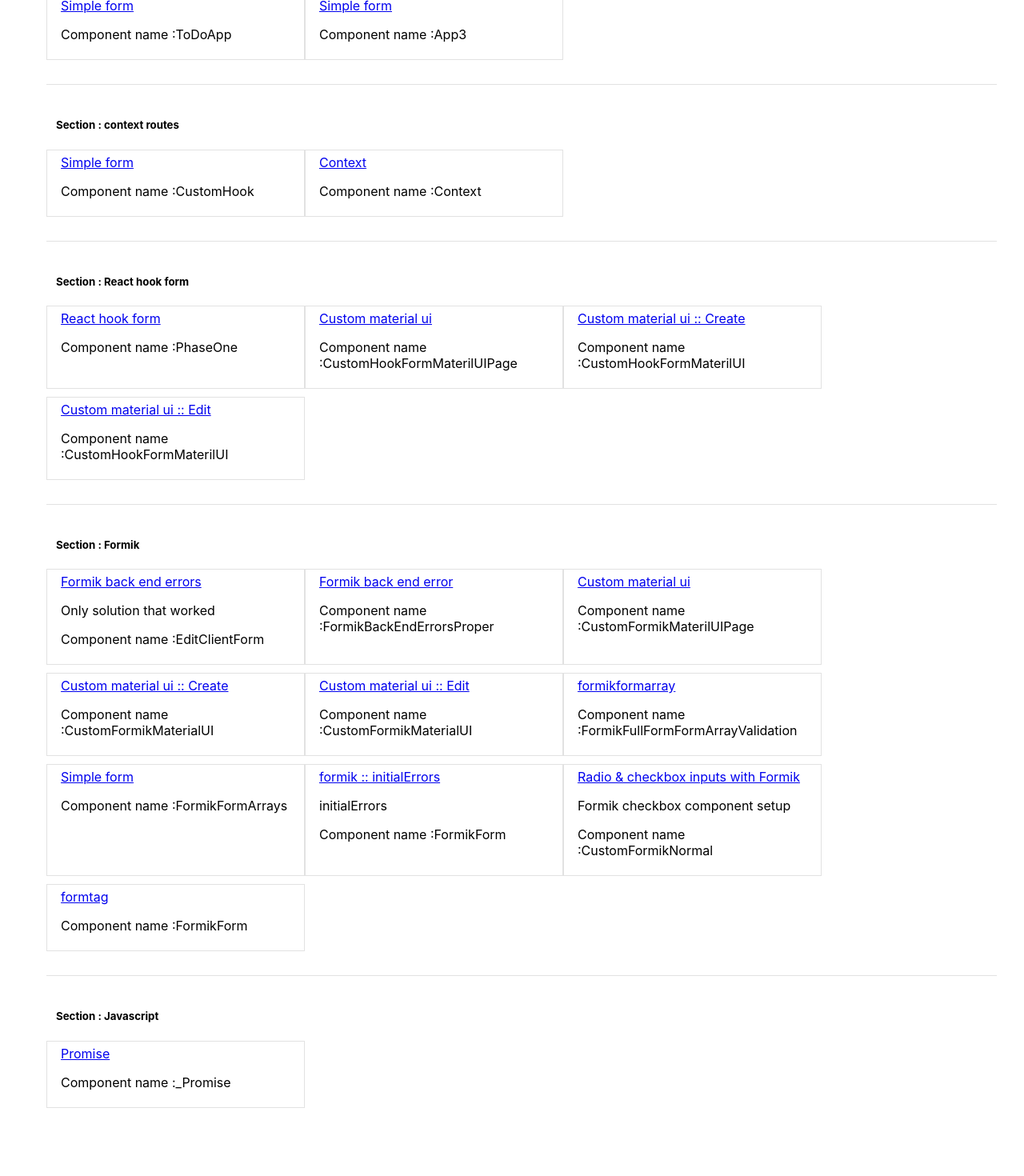
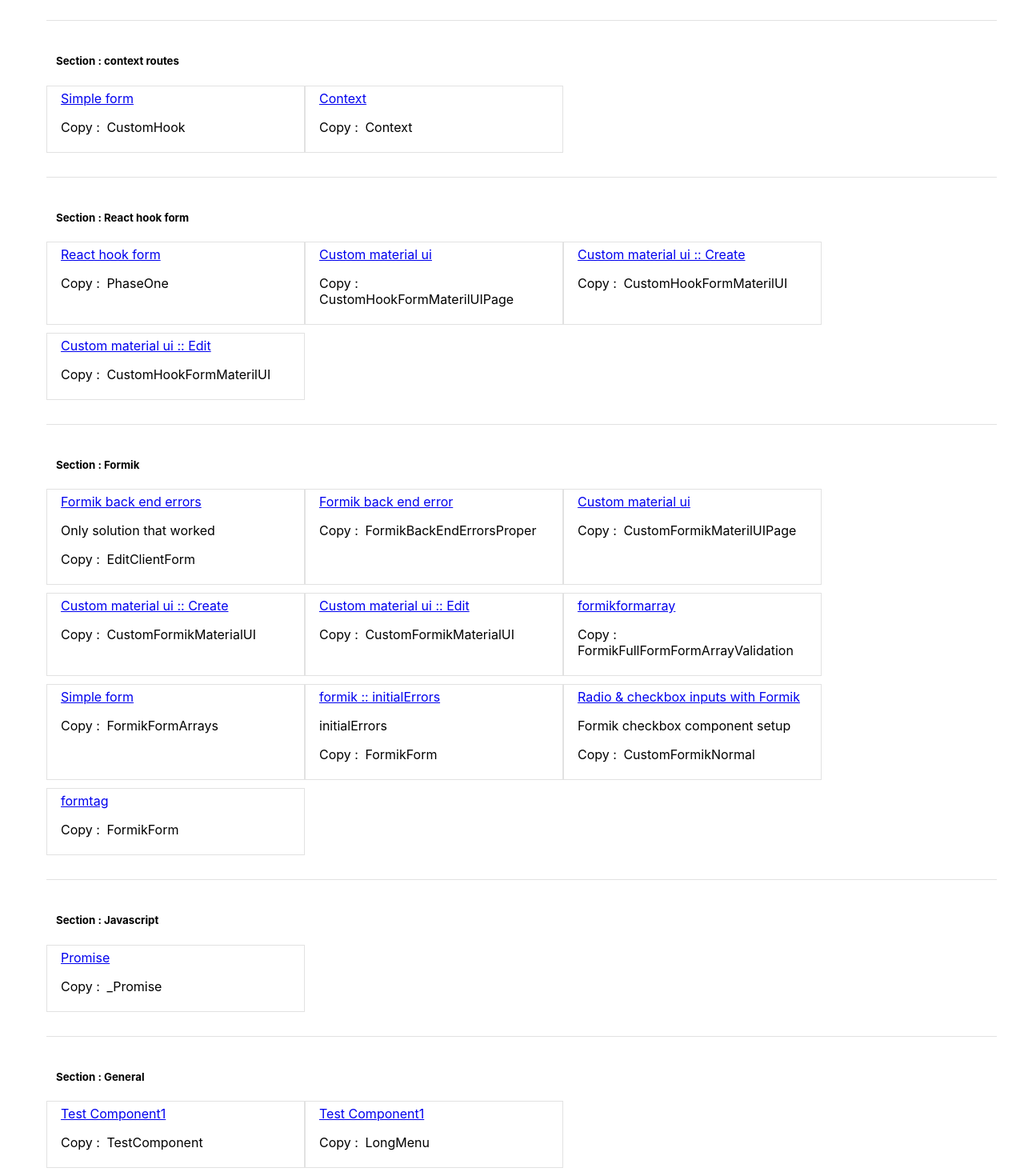
Before and after one commit to shamseerahammedm/react-everything, a React (Create React App) app: page / in a window 1280 px wide. Shown: the part 1064-2534 px from the top of the page at 80% size. Before the commit the page ends 2459 px from the top, so only its background shows below. Built offline with nearby package versions, Linux system fonts and the light colour scheme; what namor would draw is missing.

Commit message:
Catalogue clipboard copying added

```diff
--- a/src/App.js
+++ b/src/App.js
@@ -47,7 +47,7 @@ import FormArray2 from './form/react-hook-form/FormArray2/FormArray2';
 import RenderProps from './RenderProps/RenderProps';
 import AutoResizerHookForms from './form/react-hook-form/AutoResizerHookForms/AutoResizerHookForms';
 import Test from './form/react-hook-form/phase1/Phase1';
-import TestComponent from './TestComponent/TestComponent';
+import TestComponent from './Test/TestComponent/TestComponent';
 import BindingComponent from './Binding/Binding';
 import FormikBackEndErrors from 'form/Formik/FormikBackEndErrors/FormikBackEndErrors';
 import FormikBackEndErrorsProper from 'form/Formik/FormikBackEndErrors/FormikBackEndErrorsProper';
@@ -65,6 +65,7 @@ import MultistepWizard from 'form/Formik/MultistepWizard/MultistepWizard';
 import Catalogue from 'Catalogue/Catalogue';
 import PhaseOne from 'form/react-hook-form/phase1/Phase1';
 import AutoresizerIssue from 'form/react-hook-form/AutoresizerIssue/AutoresizerIssue';
+import TestComponent2 from 'Test/TestComponent2/TestComponent2';
 
 
 export const routePaths = [
@@ -126,14 +127,6 @@ export const routePaths = [
         exact: true,
         exclude: false,
         component: IntersectionObserverTesting
-      },
-      {
-        linkName: "Simple form",
-        path: "/test",
-        linkDescription: null,
-        exact: true,
-        exclude: false,
-        component: TestComponent
       },
       {
         linkName: "Simple form",
@@ -469,19 +462,40 @@ export const routePaths = [
         exact: true,
         exclude: false,
         component: Promise
-      },
-      {
-        linkName: "Simple form",
-        path: "*",
-        exclude: true,
-        component: <p> 404 Not found :: Dont change this object position </p>
-      },
+      }
     ]
   },
 ]
 
+routePaths.push({
+  name: 'General',
+    linksDetails: [
+      {
+        linkName: "Test Component1",
+        path: "/test",
+        linkDescription: null,
+        exact: true,
+        exclude: false,
+        component: TestComponent
+      },
+      {
+        linkName: "Test Component1",
+        path: "/test2",
+        linkDescription: null,
+        exact: true,
+        exclude: false,
+        component: TestComponent2
+      },
+      {
+        linkName: "4o4",
+        path: "*",
+        exclude: true,
+        component: <p> 404 Not found </p>
+      },
+    ]
+})
 
-
+ console.log('routePaths',routePaths);
 
 function App() {
   return (
--- a/src/Catalogue/Catalogue.jsx
+++ b/src/Catalogue/Catalogue.jsx
@@ -3,13 +3,16 @@ import React, { useRef, useState } from 'react';
 import { useHistory } from 'react-router-dom';
 import './Catalogue.scss';
 import { NavLink } from 'react-router-dom';
-import { Tooltip } from '@material-ui/core';
+import {  Tooltip } from '@material-ui/core';
+
+const defaultState = { index : null, open : false };
 
 const Catalogue = () => {
-  const history = useHistory();
   const itemRef = useRef();
-  const copyToClipBoard = () => {
-    const text = itemRef.current.innerText;
+  const copyToClipBoard = (item) => {
+    const text = document.getElementById(item).innerText;
+    console.log('text', text);
+    console.log('item', item);
     const elem = document.createElement('textarea');
     document.body.appendChild(elem);
     elem.value = text;
@@ -17,25 +20,22 @@ const Catalogue = () => {
     document.execCommand('copy');
     document.body.removeChild(elem);
   };
-  const [open, setOpen] = useState(false);
+  const [open, setOpen] = useState(defaultState);
   return (
     <div className="catalogue container">
       <h2>Catalogue</h2>
       <div className="row">
         {
           routePaths.map((item, i) => {
-
             return (
               <>
-                <div className="col-sm-12">
+                <div className="col-sm-12" key={i}>
                   <h5>Section : {item.name}</h5>
                   <div className="row">
                     {
-                      item.linksDetails.map(linkItem => {
-                        console.log('linkItem', linkItem);
-                        console.log('linkItem', linkItem.component.name);
+                      item.linksDetails.map((linkItem, index) => {
                         return !linkItem.exclude && (
-                          <div className="col-sm-3 item" >
+                          <div className="col-sm-3 item" key={index}>
                             <div className="card mb-3" >
                               <div className="itemWrapper">
                                 <NavLink
@@ -47,22 +47,23 @@ const Catalogue = () => {
                                   {linkItem.linkName}
                                 </NavLink>
                                 {linkItem.linkDescription && <p className="card-text">{linkItem.linkDescription}</p>}
-
                                 <Tooltip
                                   PopperProps={{
                                     disablePortal: true,
                                   }}
-                                  onClose={()=>setOpen(false)}
-                                  open={open}
+                                  onClose={()=>setOpen(defaultState)}
+                                  open={index === open.index && open.open}
                                   disableFocusListener
                                   disableHoverListener
                                   disableTouchListener
                                   title="Copied to clipboard !"
+                                  arrow
                                 >
-                                  <p> Component name :
-                                    <span ref={itemRef} onClick={() => {
-                                      copyToClipBoard();
-                                      setOpen(true);
+                                  <p className="clipboardItem">
+                                    <span className="tag">Copy :  </span>
+                                    <span className="tagValue" id={`item${index}`} onClick={() => {
+                                      copyToClipBoard(`item${index}`);
+                                      setOpen({ index : index, open : true });
                                     }}>
                                       {linkItem.component.name}
                                     </span>
--- a/src/Catalogue/Catalogue.scss
+++ b/src/Catalogue/Catalogue.scss
@@ -32,4 +32,12 @@
     width: 100%;
     height:1px;
   }
+  .clipboardItem{
+    .tag{
+      margin-right: 4px;
+    }
+    .tagValue{
+      cursor: pointer;
+    }
+  }
 }
--- /dev/null
+++ b/src/Test/TestComponent/TestComponent.jsx
@@ -0,0 +1,11 @@
+import React from 'react';
+
+const TestComponent = () => {
+  return (
+    <div>
+
+    </div>
+  );
+};
+
+export default TestComponent;
--- /dev/null
+++ b/src/Test/TestComponent2/TestComponent2.jsx
@@ -0,0 +1,70 @@
+import React from 'react';
+
+import { IconButton, Menu, MenuItem } from '@material-ui/core';
+
+const options = [
+  ['1', '2'],
+  ['3', '4'],
+  ['5', '6']
+];
+
+const ITEM_HEIGHT = 48;
+
+class LongMenu extends React.Component {
+  state = {
+    anchorEl: null
+  };
+
+  handleClick = (i) => (event) => {
+    this.setState({ index: i, anchorEl: event.currentTarget });
+  };
+
+  handleClose = () => {
+    this.setState({ anchorEl: null });
+  };
+
+  render() {
+    const { anchorEl } = this.state;
+
+    return (
+      <div>
+        {options.map((option, i) => (
+          <React.Fragment key={i}>
+            <IconButton
+              aria-label="More"
+              aria-owns={anchorEl ? 'long-menu' : null}
+              aria-haspopup="true"
+              onClick={this.handleClick(i)}
+            >
+              a
+            </IconButton>
+            <Menu
+              id="long-menu"
+              anchorEl={this.state.anchorEl}
+              open={Boolean(anchorEl) && this.state.index === i}
+              onClose={this.handleClose}
+              PaperProps={{
+                style: {
+                  maxHeight: ITEM_HEIGHT * 4.5,
+                  width: 200
+                }
+              }}
+            >
+              {option.map((single) => (
+                <MenuItem
+                  key={single}
+                  selected={single === 'Pyxis'}
+                  onClick={this.handleClose}
+                >
+                  {single}
+                </MenuItem>
+              ))}
+            </Menu>
+          </React.Fragment>
+        ))}
+      </div>
+    );
+  }
+}
+
+export default LongMenu;
--- a/src/TestComponent/TestComponent.jsx
+++ /dev/null
@@ -1,80 +0,0 @@
-import { Switch } from '@material-ui/core';
-import React, { useEffect, useState } from 'react';
-
-const ToggleOn = ({
-  on,
-  children
-}) => {
-  return on ? children : null;
-};
-
-const ToggleOff = ({
-  on,
-  children
-}) => {
-  return on ? null : children;
-};
-
-const ToggleButton = ({
-  on,
-  onToggle,
-  ...otherProps
-}) => {
-  return (
-    <Switch
-      checked={on}
-      onChange={onToggle}
-      {...otherProps}
-    />
-  );
-};
-
-const Toggle = ({
-  onToggle = () => null,
-  children
-}) => {
-
-  const [ checked, setChecked ] = useState(false);
-  const handleChange = (e) => {
-    const { checked } = e.target;
-    setChecked(checked);
-  };
-
-  const childrenDetails = React.Children.map(
-    children,
-    child => {
-      return React.cloneElement(child, {
-        on : checked,
-        onToggle : handleChange
-      });
-    }
-  );
-
-  return <div>{childrenDetails}</div>;
-};
-
-const Test = () => {
-  const doIt = (value) => console.log(value);
-  const [ data, setData ] = useState([]);
-  const fetchData = () => {
-    setTimeout(() =>{
-      setData([{
-        name :'shamseer',
-        age : 25
-      }]);
-    }, 2000);
-  };
-
-  return (
-    <Toggle onToggle={(value) => doIt(value)} >
-
-      <button onClick={fetchData}>On click</button>
-      {data && data.map( item => <p>{item.name}</p>)}
-      <ToggleOn> The button is on </ToggleOn>
-      <ToggleButton> Button </ToggleButton>
-      <ToggleOff> The button is off</ToggleOff>
-    </Toggle>
-  );
-};
-
-export default Test;
```
Also changed, not shown: src/calendar/test.jsx (deleted, +0 -14 lines), src/Test/TestComponent/TestComponent.scss (added).
